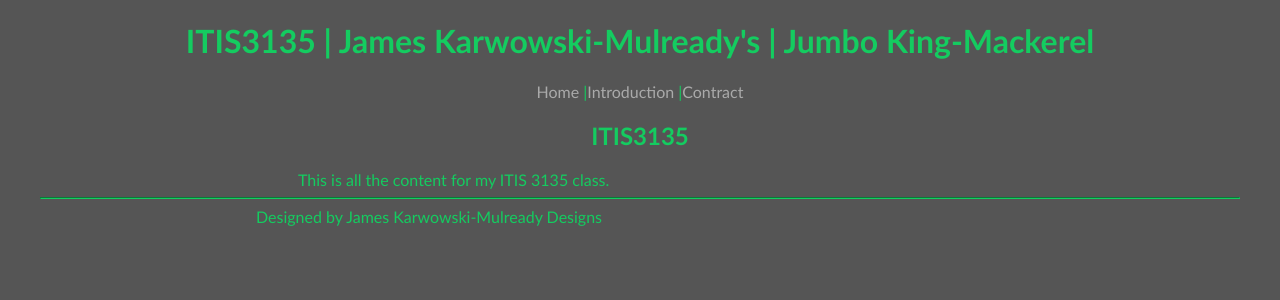
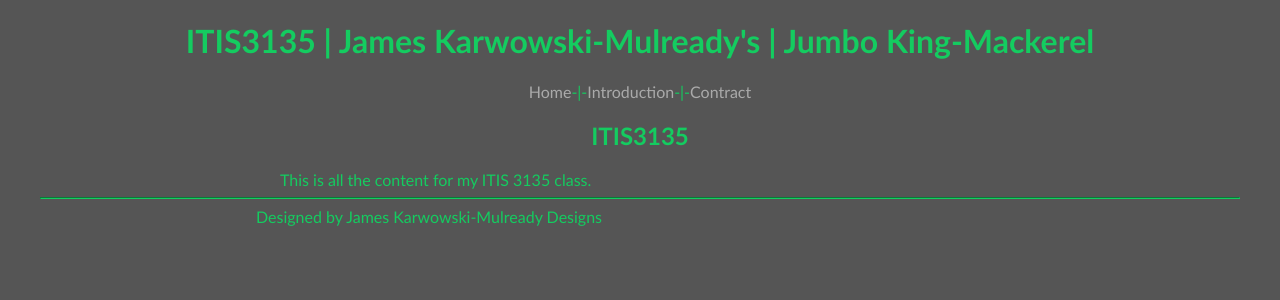
Before and after one commit to James-Karwowski/itis3135-react, a React (Vite) app: page / in a window 1280 px wide. Shown: the top 300 px of the page. Built offline with nearby package versions, Linux system fonts and the light colour scheme.

Commit message:
Fixing more issues

```diff
--- a/src/App.jsx
+++ b/src/App.jsx
@@ -10,11 +10,11 @@ function App() {
   document.title = "ITIS3135 | James Karwowski-Mulready's | Jumbo King-Mackerel";
   return (
     <>
-      <main>
+      <div>
         <h2>ITIS3135</h2>
         <p>This is all the content for my ITIS 3135 class.</p>
-    </main>
-    <hr></hr>
+      </div>
+      <hr></hr>
     </>
   )
 }
--- a/src/Header.jsx
+++ b/src/Header.jsx
@@ -4,8 +4,8 @@ export default function Header(){
     return <header>
         <h1>ITIS3135 | James Karwowski-Mulready's | Jumbo King-Mackerel</h1>
         <nav>
-            <Link to="/">Home</Link> |
-            <Link to="/introduction">Introduction</Link> |
+            <Link to="/">Home</Link>-|-
+            <Link to="/introduction">Introduction</Link>-|-
             <Link to="/contract">Contract</Link>
         </nav>
     </header>;
```
